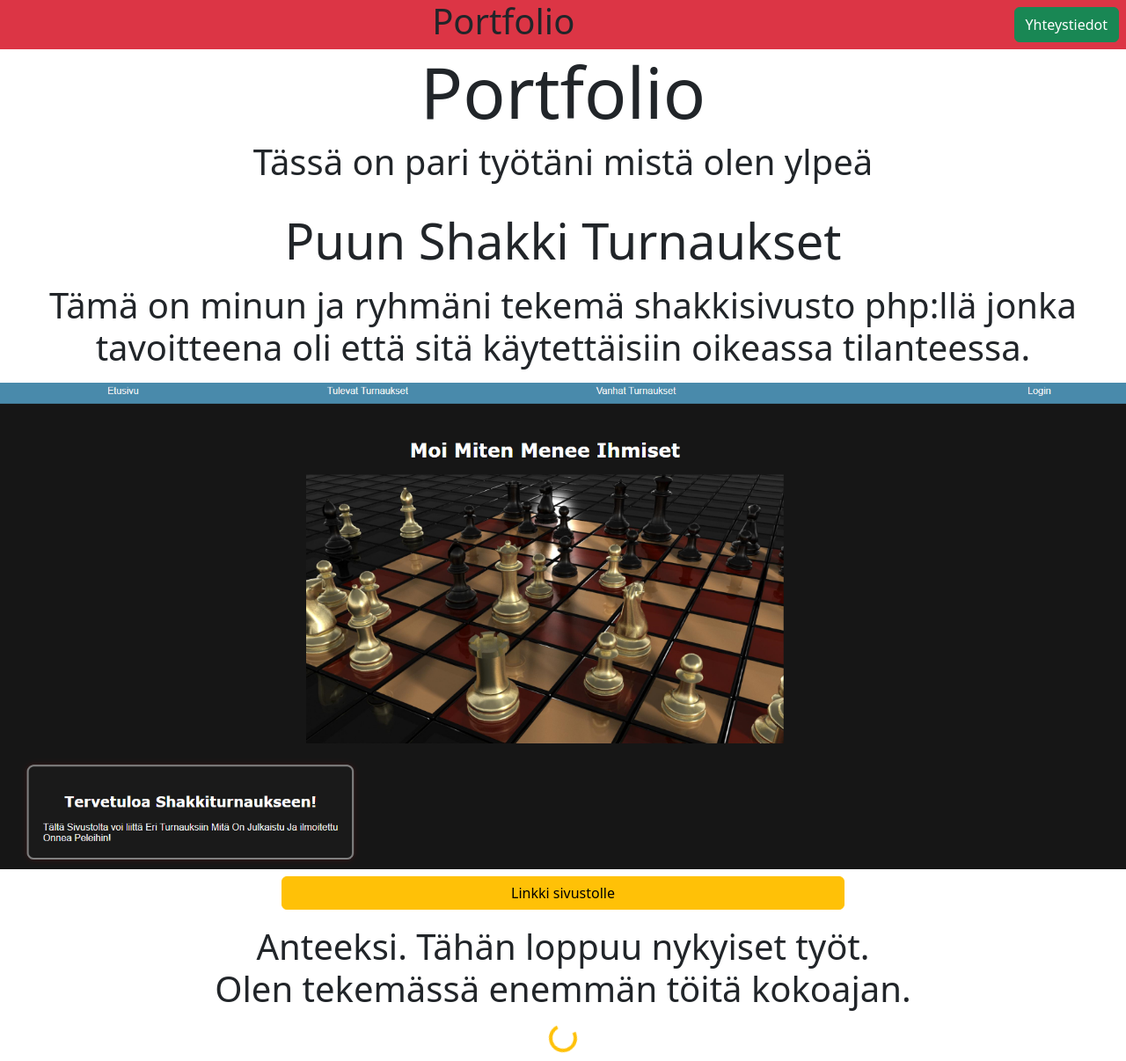
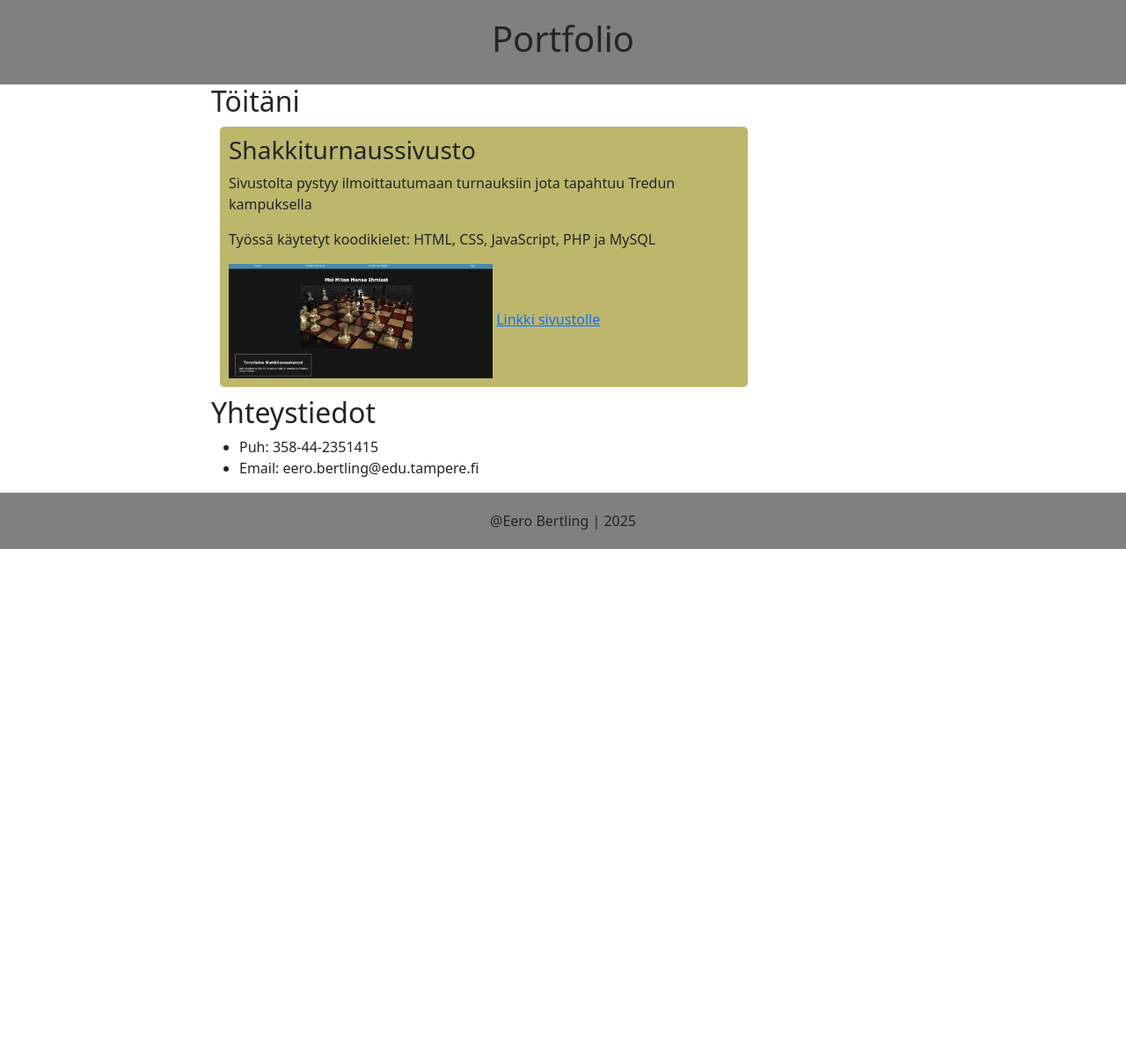
Before and after one commit to EeroBertling/EeroBertling.github.io, a PHP site: page / in a window 1280 px wide. Shown: the whole page at 88% size. After the commit the page ends 624 px from the top, so only its background shows below. Run offline with PHP 8.4, Linux system fonts and the light colour scheme.

Commit message:
muuterru

```diff
--- a/index.html
+++ b/index.html
@@ -10,53 +10,29 @@
     <title>Portfolio</title>
 </head>
 <body>
-    <header class="bg-danger d-flex  justify-content-between">
+    <header class="">
         <div></div>
-    <h1 class="text-center color-success">Portfolio</h1>
-    <button type="button" class="m-2 btn btn-success text-end" data-bs-toggle="modal" data-bs-target="#myModal">
-        Yhteystiedot
-      </button>
+    <h1>Portfolio</h1>
 
-      <!-- The Modal -->
-      <div class="modal" id="myModal">
-        <div class="modal-dialog">
-          <div class="modal-content">
+    </header>
+    <div class="main">
+    <h2 >Töitäni</h2>
+    <div class="project">
+    <h3 >Shakkiturnaussivusto</h3>
+    <p >Sivustolta pystyy ilmoittautumaan turnauksiin jota tapahtuu Tredun kampuksella</p>
+    <p >Työssä käytetyt koodikielet: HTML, CSS, JavaScript, PHP ja MySQL</p>
 
-            <!-- Modal Header -->
-            <div class="modal-header">
-              <h4 class="modal-title">Tietoa minusta</h4>
-              <button type="button" class="btn-close" data-bs-dismiss="modal"></button>
-            </div>
-
-            <!-- Modal body -->
-            <div class="modal-body">
-                Koulutus:<br>peruskoulutus: 2015-2024<br> Tieto ja viestintätekniikka: 2024-nyt<br>
-                Asuinkaupunki: Tampere, FI
-            </div>
-
-            <!-- Modal footer -->
-            <div class="modal-footer">
-                <p>Jos haluat tarkempia tietoja laiti minulle viesti</p>
-              <button type="button" class="btn btn-danger" data-bs-dismiss="modal">Close</button>
-            </div>
-
-          </div>
-        </div>
-      </div>
-    </header>
-
-    <h1 class="text-center display-1">Portfolio</h1>
-    <h2 class="text-center display-6">Tässä on pari työtäni mistä olen ylpeä</h2><br>
-    <p class="text-center display-4">Puun Shakki Turnaukset</p>
-    <p class="text-center display-6">Tämä on minun ja ryhmäni tekemä shakkisivusto php:llä jonka tavoitteena oli että sitä käytettäisiin oikeassa tilanteessa.</p>
-    <img src="kuvat/shakki.png">
-    <a class="btn btn-warning m-2 text-center w-50 justify-content-center mx-auto " href="https://sprint2.tiimi25d.treok.io/">Linkki sivustolle</a>
-
-    <footer class="footer">
-  <p class="text-center display-6">Anteeksi. Tähän loppuu nykyiset työt.<br>Olen tekemässä enemmän töitä kokoajan.</p>
-  <div class="d-flex justify-content-center gap-3">
-    <div class="spinner-border text-warning"></div>
+    <img width="300px" src="kuvat/shakki.png">
+    <a target="_blank" href="https://sprint2.tiimi25d.treok.io/">Linkki sivustolle</a>
+    </div>
+    <h2>Yhteystiedot</h2>
+    <ul>
+      <li>Puh: 358-44-2351415</li>
+      <li>Email: eero.bertling@edu.tampere.fi</li>
+    </ul>
   </div>
+    <footer >
+      @Eero Bertling | 2025
 </footer>
 </body>
 </html>
--- a/style.css
+++ b/style.css
@@ -1,127 +1,17 @@
-* {box-sizing:border-box}
-
-/* Slideshow container */
-.slideshow-container {
-  max-width: 1000px;
-  position: relative;
-  margin: auto;
+header,footer{
+  background-color: gray;
+  text-align: center;
+  padding: 20px;
 }
-
-/* Hide the images by default */
-.mySlides {
-  display: none;
-}
-
-.mySlides img {
-  height: 500px;
-}
-
-/* Next & previous buttons */
-.prev, .next {
-  cursor: pointer;
-  position: absolute;
-  top: 50%;
-  width: auto;
-  margin-top: -22px;
-  padding: 16px;
-  color: white;
-  font-weight: bold;
-  font-size: 18px;
-  transition: 0.6s ease;
-  border-radius: 0 3px 3px 0;
-  user-select: none;
-}
-
-/* Position the "next button" to the right */
-.next {
-  right: 0;
-  border-radius: 3px 0 0 3px;
-}
-
-/* On hover, add a black background color with a little bit see-through */
-.prev:hover, .next:hover {
-  background-color: rgba(0,0,0,0.8);
-}
-
-/* Caption text */
-.text {
-  color: #f2f2f2;
-  font-size: 15px;
-  padding: 8px 12px;
-  position: absolute;
-  bottom: 8px;
-  width: 100%;
-  text-align: center;
-}
-
-/* Number text (1/3 etc) */
-.numbertext {
-  color: #f2f2f2;
-  font-size: 12px;
-  padding: 8px 12px;
-  position: absolute;
-  top: 0;
-}
-
-/* The dots/bullets/indicators */
-.dot {
-  cursor: pointer;
-  height: 15px;
-  width: 15px;
-  margin: 0 2px;
-  background-color: #bbb;
-  border-radius: 50%;
-  display: inline-block;
-  transition: background-color 0.6s ease;
-}
-
-.active, .dot:hover {
-  background-color: #717171;
-}
-
-/* Fading animation */
-.fade {
-  animation-name: fade;
-  animation-duration: 1.5s;
-}
-
-@keyframes fade {
-  from {opacity: .4}
-  to {opacity: 1}
-}
-.slideshow-container img {
-  max-width: 1000px;
-  max-height: 500px;
-  width: 100%;
-  height: auto;
-  object-fit: cover;
-}
-title {
-  margin-left: 500px;
-}
-html, body {
-  height: 100%;
-  margin: 0;
-}
-
-body {
-  display: flex;
-  flex-direction: column;
-}
-
-.footer {
-  margin-top: auto; /* pushes footer to the bottom */
-  text-align: center;
+.project{
+  width: 600px;
+  background-color: darkkhaki;
+  border-radius: 5px;
+  margin: 10px;
   padding: 10px;
 }
-a {
-  display: inline-block;
-  margin: 10px auto;
-  text-align: center;
+.main{
+  width: 800px;
+  margin-left: auto;
+  margin-right: auto;
 }
-
-a.btn {
-  display: block;
-  width: fit-content;
-  margin: 10px auto; /* centers the button */
-}
```
